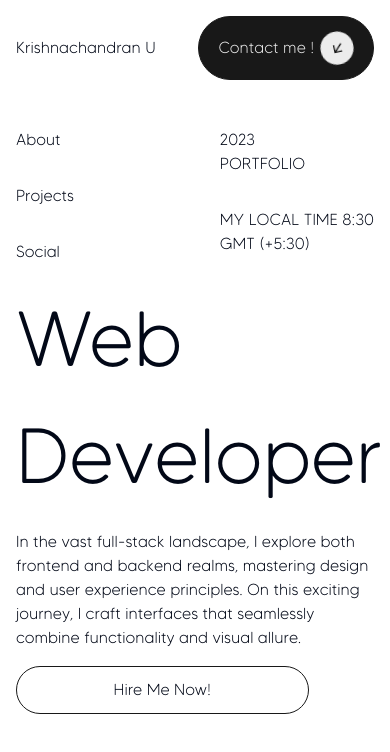
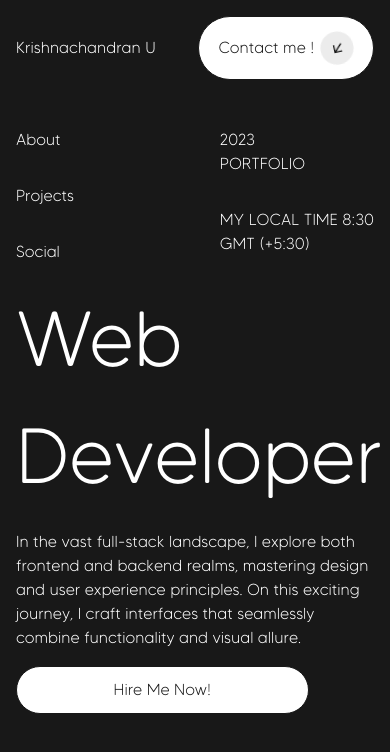
Before and after one commit to krishnachandran-u/krishnachandran, a Next.js app: page / in a window 390 px wide. Shown: the top 752 px of the page. Built offline with nearby package versions, Linux system fonts and the light colour scheme.

Commit message:
change mobile background to black

```diff
--- a/src/app/globals.css
+++ b/src/app/globals.css
@@ -83,3 +83,9 @@ body {
   scroll-behavior: smooth;
   background-color: #ffffff;
 }
+
+@media only screen and (max-width: 768px) {
+  body {
+    background-color: #181818;
+  }
+}
--- a/src/styles/Hero.module.scss
+++ b/src/styles/Hero.module.scss
@@ -40,7 +40,6 @@
 
 .root {
     font-family: 'Tommy-Soft-Light', sans-serif;
-    margin-bottom: 2rem;
 
     @media only screen and (max-width: 768px) {
         .desktop {
@@ -51,6 +50,7 @@
     .desktop {
         box-sizing: border-box;
         margin: 0;
+        padding-bottom: 2rem;
         padding: 0;
         width: 100vw;
 
@@ -223,9 +223,12 @@
 
     .mobile {
         display: none;
+        background-color: #181818;
+        color: #ffffff;
         flex-direction: column;
         justify-content: space-between;
         padding: 1rem;
+        padding-bottom: 2rem;
 
         .nav {
             display: flex;
@@ -244,8 +247,8 @@
                 padding: 1rem;
                 border-radius: 100px;
                 border: 1px solid #181818;
-                color: #ececec;
-                background-color: #181818;
+                color: #181818;
+                background-color: #ffffff;
 
                 &:hover {
                     cursor: pointer;
@@ -343,6 +346,8 @@
             height: 3rem;
             border: 1px solid #181818;
             border-radius: 100px;
+            color:#181818;
+            background-color: #ffffff;
 
             &:hover {
                 cursor: pointer;
```
